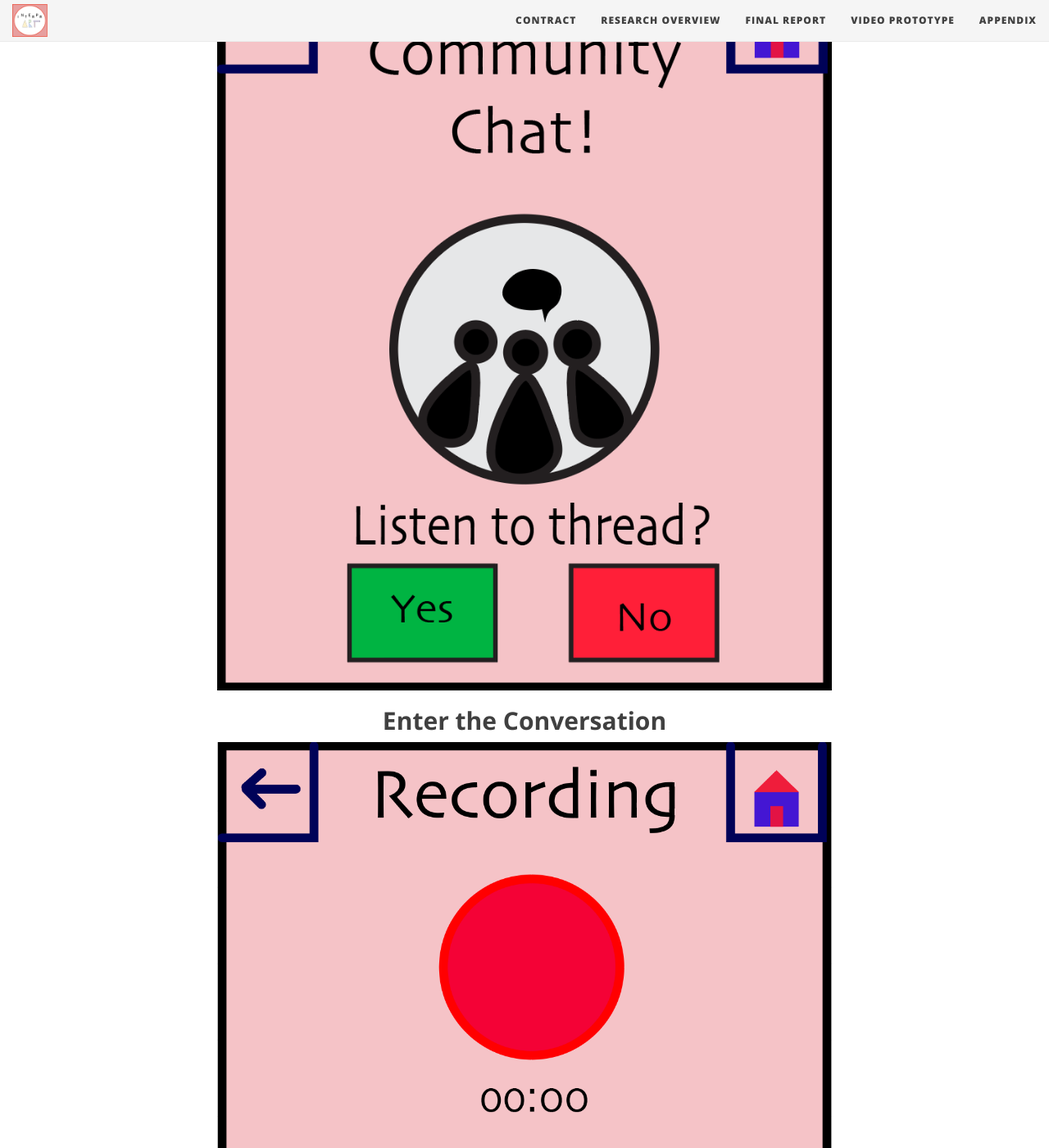
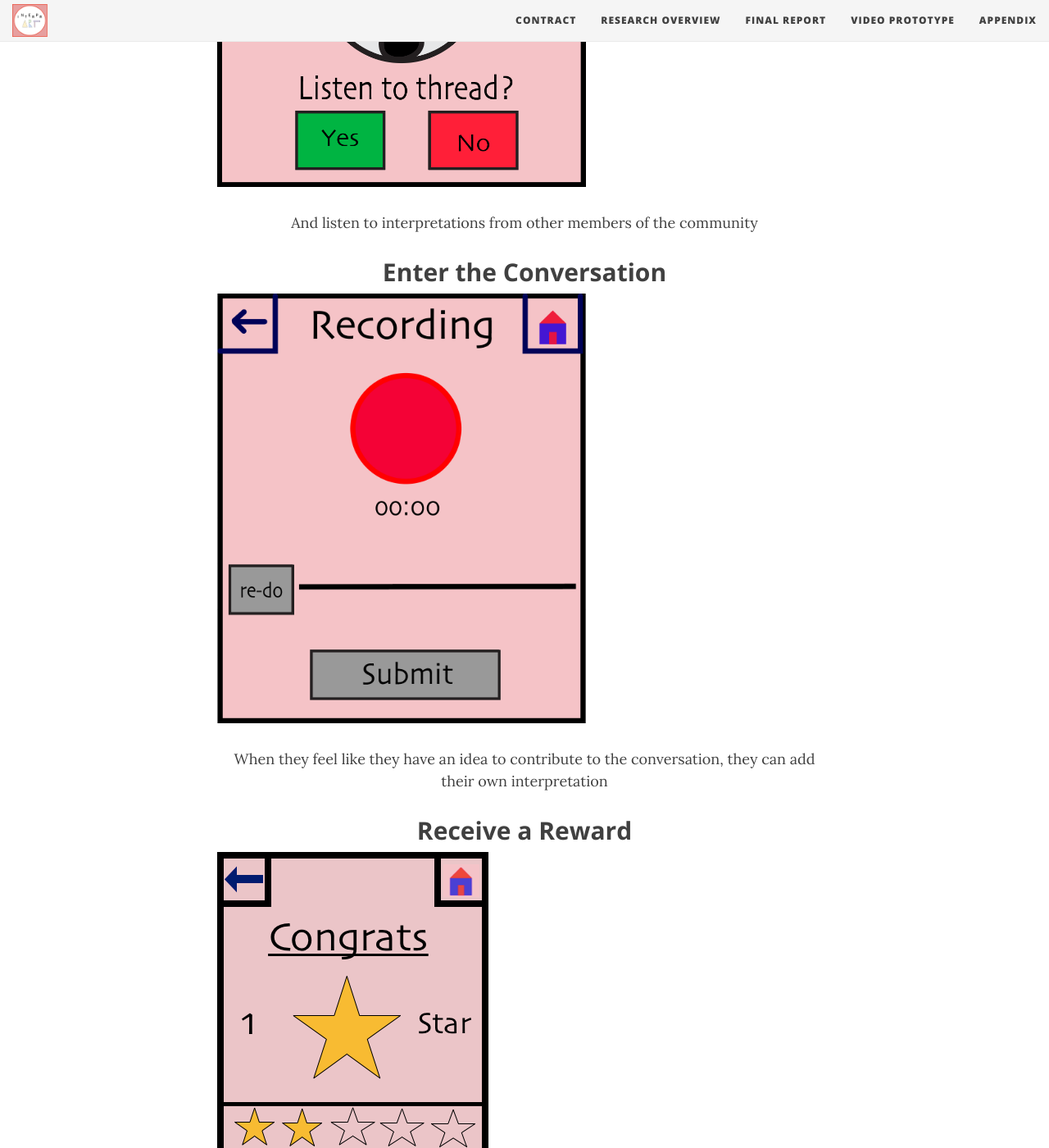
Before and after one commit to mc-mejia/HCIGroupProject, a Jekyll site: the page built from index.html, in a window 1280 px wide and 1400 px high, scrolled down 2690 px. Shown: the whole window at 82% size. Built offline with Jekyll 4.4.1, drawn with Linux system fonts in a browser that asks for light colours; nearby versions of some CDN libraries; the list of posts is cut into pages by our own code; some of the changed text lies outside the part shown.

Commit message:
Update index.html

```diff
--- a/index.html
+++ b/index.html
@@ -33,12 +33,16 @@ p {text-align:center;}
 <p> Our smartwatch application will ask visitors about the meaning of a work of art and allow the user to respond conversationally, giving them a mental jolt (a reminder to engage with the art) without detracting and distracting from the experience of viewing the art itself. By allowing visitors to listen to the interpretations of other museum guests, we will assist in the mission of fostering community based upon important cultural relics and make the act of interpretation collaborative and joyful. In addition, by rewarding users when they submit interpretations, we will offer a concrete incentive for people to enter this community while bolstering viewers'confidence in their ability to view art critically.
 </p>
 <h2> <strong> Listen to Other Visitor's Interpretations	</strong></h2>
-	<img src = "img/sheep_categories.png" alt = "Users can pick the kind of interpretation they wish to listen to">
-	<img src = "img/sheep_chatcheck.png" alt = "And listen to interpretations from other members of the community">
+	<img src = "img/sheep_categories.png" alt = "Users can pick the kind of interpretation they wish to listen to" style = "width:60%;height:60%;">
+	<p>Users can pick the kind of interpretation they wish to listen to</p>
+	<img src = "img/sheep_chatcheck.png" alt = "And listen to interpretations from other members of the community" style = "width:60%;height:60%;">
+	<p> And listen to interpretations from other members of the community </p>
 	<h2> <strong> Enter the Conversation </strong> </h2>
-	<img src = "img/sheep_record.png" alt = "When they feel like they have an idea to contribute to the conversation, they can add their own interpretation">
+	<img src = "img/sheep_record.png" alt = "When they feel like they have an idea to contribute to the conversation, they can add their own interpretation" style = "width:60%;height:60%;" >
+	<p> When they feel like they have an idea to contribute to the conversation, they can add their own interpretation </p>
 	<h2> <strong> Receive a Reward </strong> </h2>
 	<img src = "img/sheep_star.png" alt = "They might even be granted a reward for submitting an interpretation!">
+	<p> They might even be granted a reward for submitting an interpretation! </p>
 <h1><strong>Video Prototype</strong></h1>
 <center> <iframe width="560" height="315" src="https://www.youtube.com/embed/CYl8uOGjpUk" frameborder="0" allow="accelerometer; autoplay; encrypted-media; gyroscope; picture-in-picture" allowfullscreen></iframe></center>
 <h1><strong>Interactive Prototype</strong></h1>
```
